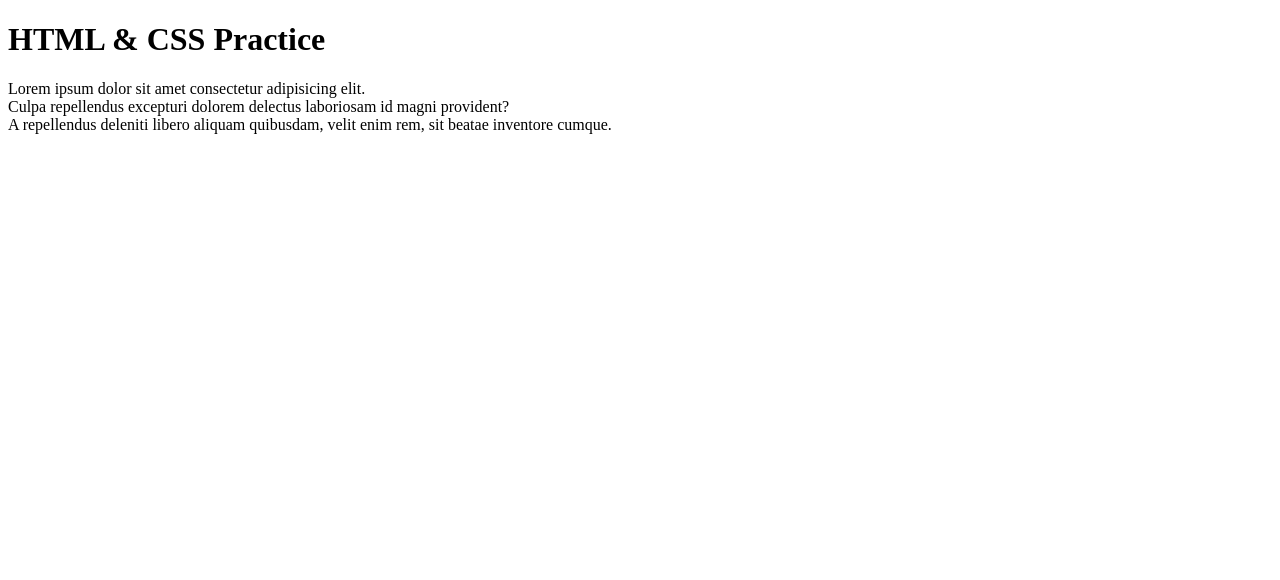
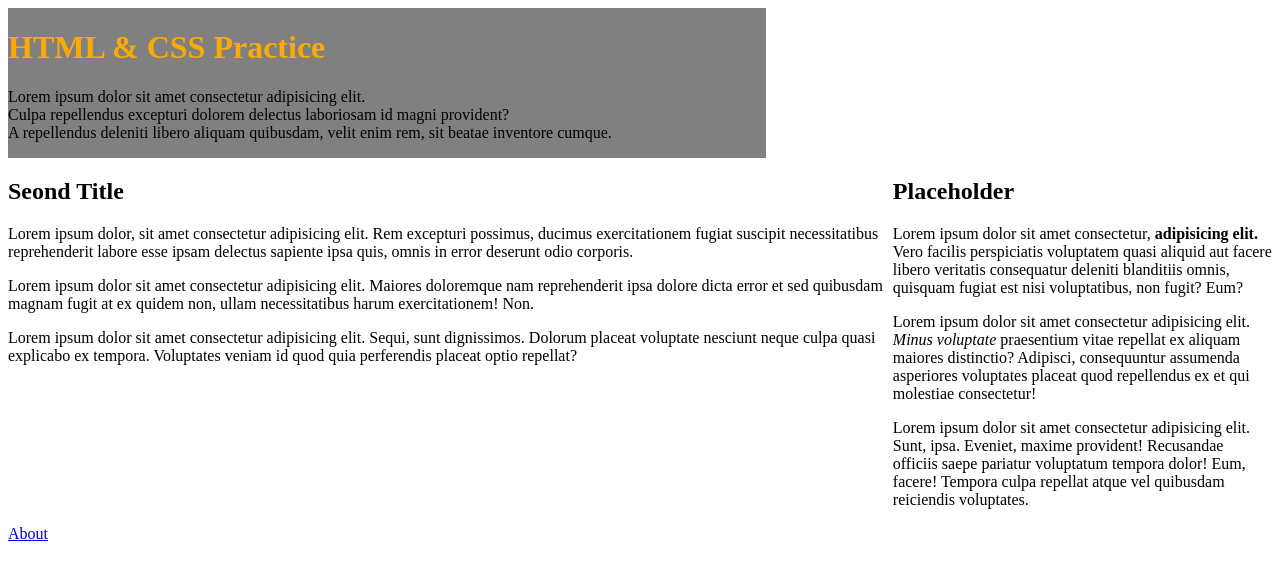
Before and after one commit to Daniel-L-Ross/preWork, a plain HTML site: page practiceHtmlCss/index.html in a window 1280 px wide. Drawn offline with Linux system fonts and the light colour scheme.

Commit message:
added html formatting, divs, and started css

```diff
--- a/practiceHtmlCss/index.html
+++ b/practiceHtmlCss/index.html
@@ -4,19 +4,28 @@
         <link rel="stylesheet" href="main.css">
     </head>
     <body>
-        <h1>HTML & CSS Practice</h1>
-            <p>Lorem ipsum dolor sit amet consectetur adipisicing elit.<br>
-                Culpa repellendus excepturi dolorem delectus laboriosam id magni provident?<br>
-                 A repellendus deleniti libero aliquam quibusdam, velit enim rem, sit beatae inventore cumque.</p>
-        <h2></h2>
-            <p></p>
-            <p></p>
-            <p></p>
-        <h2></h2>
-            <p></p>
-            <p></p>
-            <p></p>
+        <div class="intro">
+            <h1>HTML & CSS Practice</h1>
+                <p>Lorem ipsum dolor sit amet consectetur adipisicing elit.<br>
+                    Culpa repellendus excepturi dolorem delectus laboriosam id magni provident?<br>
+                    A repellendus deleniti libero aliquam quibusdam, velit enim rem, sit beatae inventore cumque.</p>
+        </div>
+        <div class="article">
+            <h2>Seond Title</h2>
+                <p>Lorem ipsum dolor, sit amet consectetur adipisicing elit. Rem excepturi possimus, ducimus exercitationem fugiat suscipit necessitatibus reprehenderit labore esse ipsam delectus sapiente ipsa quis, omnis in error deserunt odio corporis.</p>
+                <p>Lorem ipsum dolor sit amet consectetur adipisicing elit. Maiores doloremque nam reprehenderit ipsa dolore dicta error et sed quibusdam magnam fugit at ex quidem non, ullam necessitatibus harum exercitationem! Non.</p>
+                <p>Lorem ipsum dolor sit amet consectetur adipisicing elit. Sequi, sunt dignissimos. Dolorum placeat voluptate nesciunt neque culpa quasi explicabo ex tempora. Voluptates veniam id quod quia perferendis placeat optio repellat?</p>
+        </div>
+        <div class="aside">
+            <h2>Placeholder</h2>
+                <p>Lorem ipsum dolor sit amet consectetur,<strong> adipisicing elit. </strong>Vero facilis perspiciatis voluptatem quasi aliquid aut facere libero veritatis consequatur deleniti blanditiis omnis, quisquam fugiat est nisi voluptatibus, non fugit? Eum?</p>
+                <p>Lorem ipsum dolor sit amet consectetur adipisicing elit. <em>Minus voluptate</em> praesentium vitae repellat ex aliquam maiores distinctio? Adipisci, consequuntur assumenda asperiores voluptates placeat quod repellendus ex et qui molestiae consectetur!</p>
+                <p>Lorem ipsum dolor sit amet consectetur adipisicing elit. Sunt, ipsa. Eveniet, maxime provident! Recusandae officiis saepe pariatur voluptatum tempora dolor! Eum, facere! Tempora culpa repellat atque vel quibusdam reiciendis voluptates.</p>
+        </div>
     </body>
+    <footer>
+        <p><a href="about.html"> About</a></p>
+    </footer>
 </html>
 
 <!--
@@ -26,11 +35,3 @@ HTML
   - Two h2s, each followed by a few paragraphs
   - Inside the paragraphs, use strong and emphasis tags
   - If you are feeling adventorus add a second page and link to it
-
-CSS
-  - Change the color of the h1
-  - Change the text alignment of the h1
-  - Change the color of the h2s
-  - Change the font-size of the paragraphs
-  - If you added a link, change the color of it
- -->
--- a/practiceHtmlCss/main.css
+++ b/practiceHtmlCss/main.css
@@ -0,0 +1,31 @@
+h1 {
+color: #ffaa00;
+}
+
+.intro {
+    float: left;
+    width: 60%;
+    margin: 0 auto;
+    background-color: grey;
+}
+
+.article {
+    float: left;
+    width: 70%;
+}
+
+.aside {
+    float: right;
+    width: 30%;
+}
+
+footer {
+    clear: both;
+}
+
+/* CSS
+  - Change the text alignment of the h1
+  - Change the color of the h2s
+  - Change the font-size of the paragraphs
+  - If you added a link, change the color of it
+ --> */
```
Also changed, not shown: practiceHtmlCss/about.html (+13 -0 lines).
